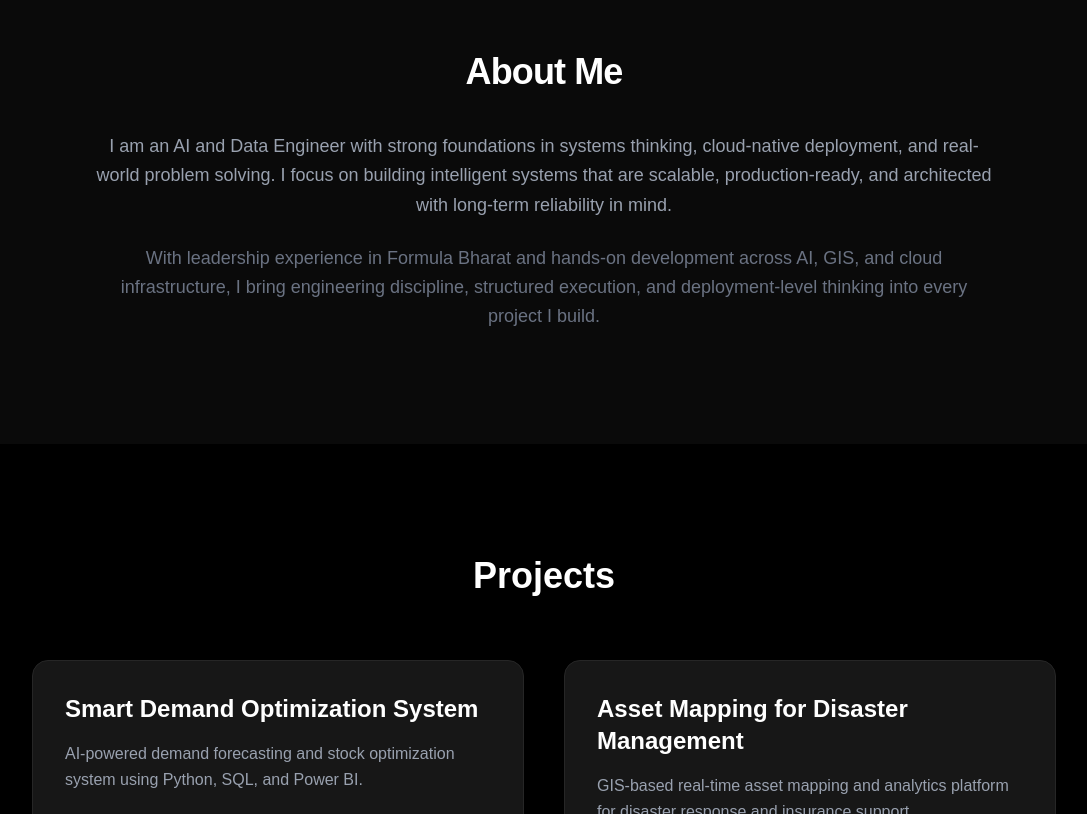
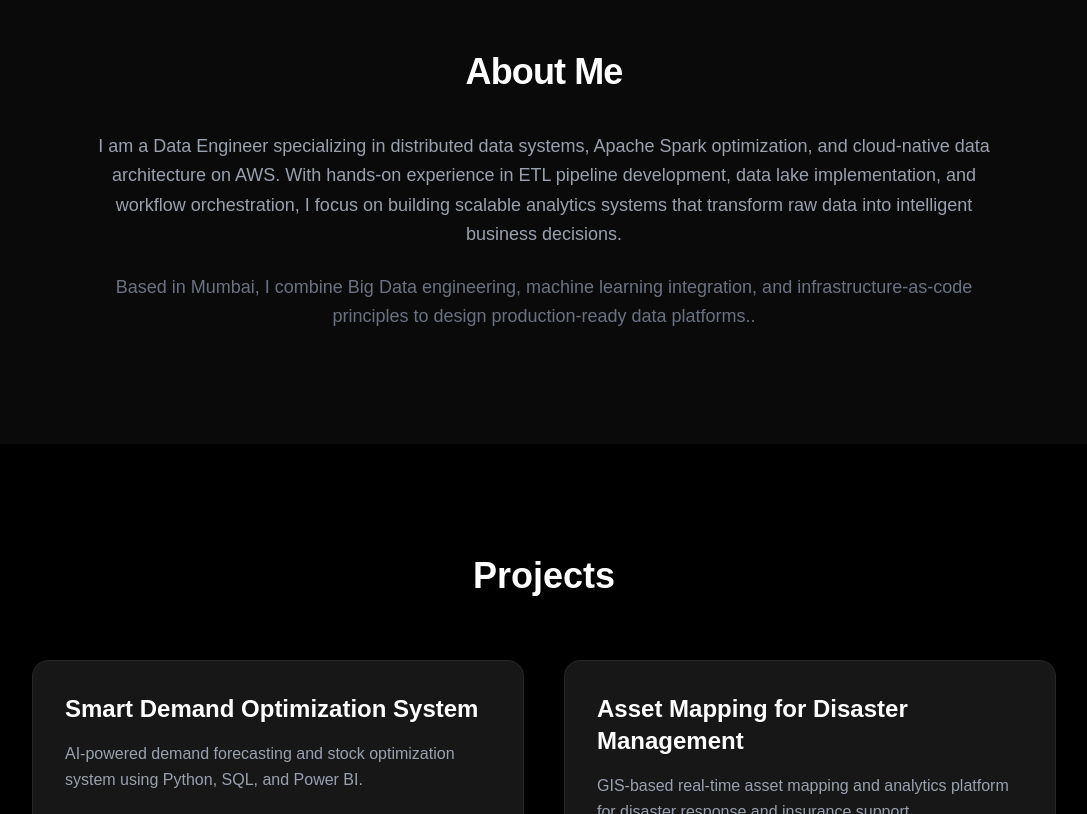
Before and after one commit to sarvadnyaKatode/portfolio, a Next.js app: page / in a window 1280 px wide. Shown: the part 860-1674 px from the top of the page, without its empty margins (96-1183 px from the left). Built offline with nearby package versions, Linux system fonts and the light colour scheme.

Commit message:
modified about & navbar

```diff
--- a/app/components/Navbar.tsx
+++ b/app/components/Navbar.tsx
@@ -37,6 +37,9 @@ export default function Navbar() {
           <a href="/resume.pdf" className="hover:text-white transition">
             Resume
           </a>
+          <a href="#skills" className="hover:text-white transition">
+            Skills
+          </a>
         </div>
       </div>
     </nav>
--- a/app/sections/About.tsx
+++ b/app/sections/About.tsx
@@ -12,17 +12,19 @@ export default function About() {
         </h2>
 
         <p className="text-gray-400 text-lg leading-relaxed mb-6">
-          I am an AI and Data Engineer with strong foundations in systems
-          thinking, cloud-native deployment, and real-world problem solving.
-          I focus on building intelligent systems that are scalable,
-          production-ready, and architected with long-term reliability in mind.
+
+          I am a Data Engineer specializing in distributed data systems,
+          Apache Spark optimization, and cloud-native data architecture on AWS.
+          With hands-on experience in ETL pipeline development,
+          data lake implementation, and workflow orchestration,
+          I focus on building scalable analytics systems that transform
+          raw data into intelligent business decisions.
+
         </p>
 
         <p className="text-gray-500 text-lg leading-relaxed">
-          With leadership experience in Formula Bharat and hands-on
-          development across AI, GIS, and cloud infrastructure, I bring
-          engineering discipline, structured execution, and deployment-level
-          thinking into every project I build.
+          Based in Mumbai, I combine Big Data engineering, machine learning integration,
+          and infrastructure-as-code principles to design production-ready data platforms..
         </p>
       </div>
     </section>
```
